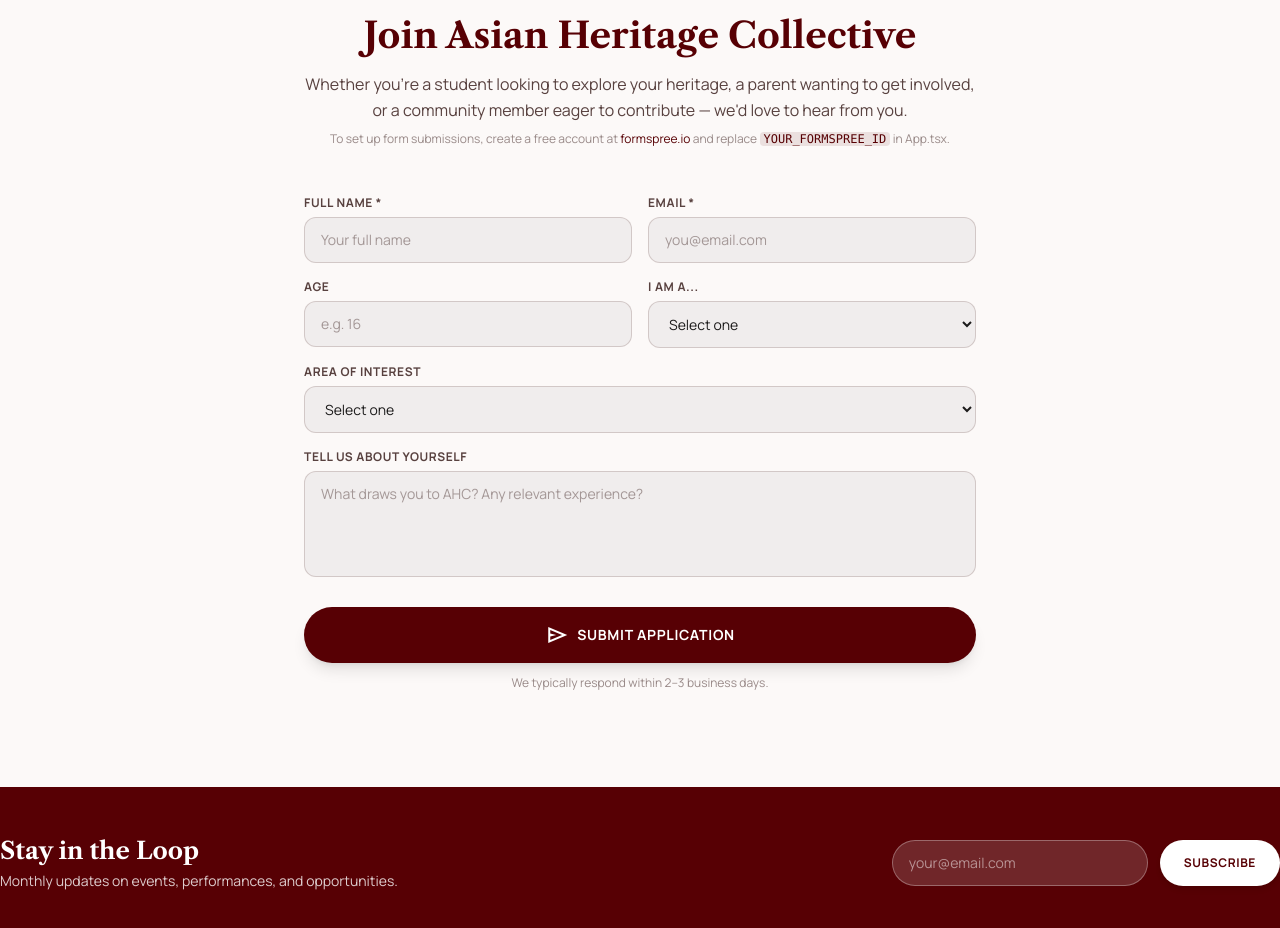
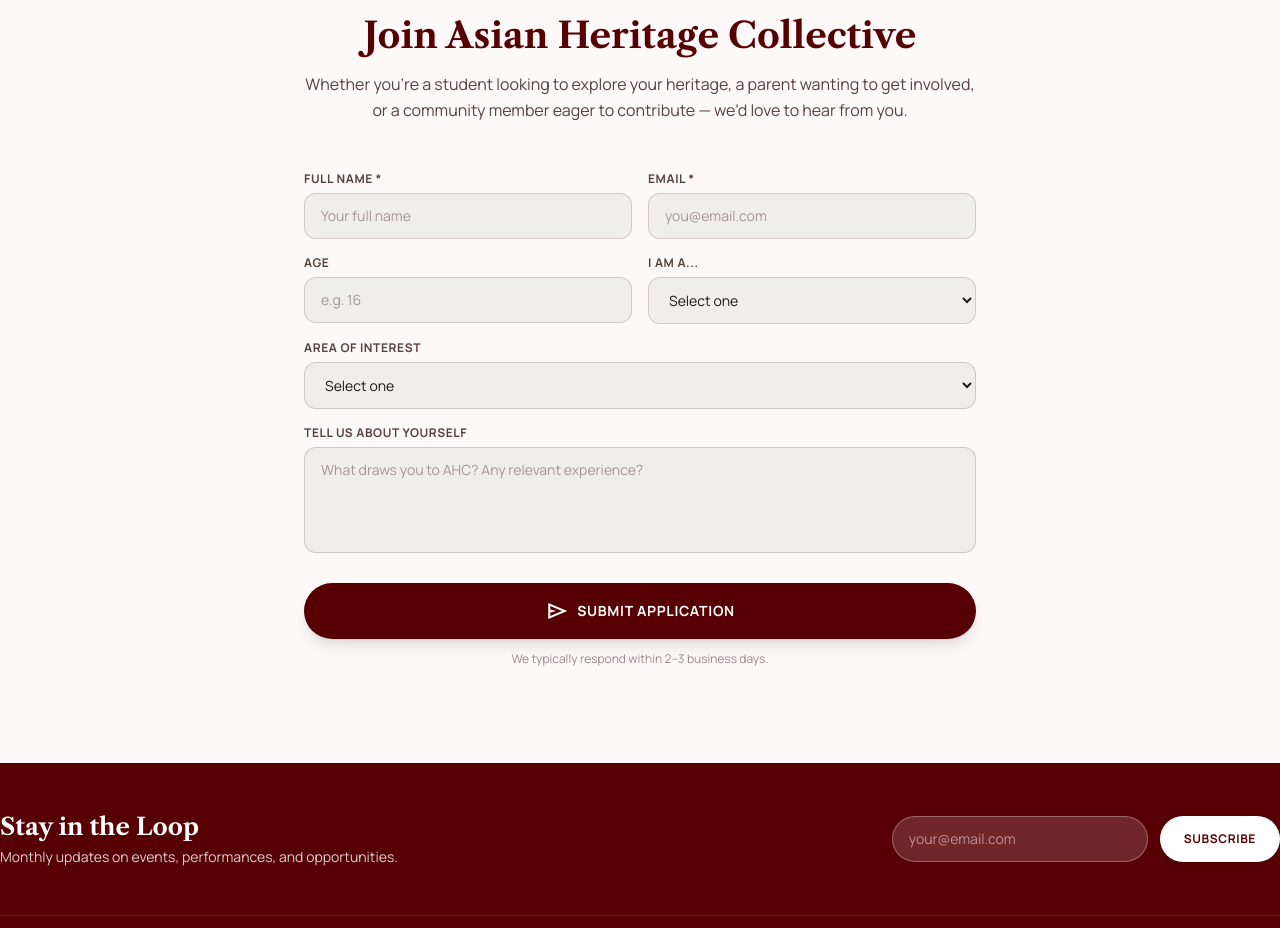
Before and after one commit to lyudongyan/Asian-Heritage-Collective, a React (Vite) app in the folder Github/: page / in a window 1280 px wide. Shown: the part 9100-10028 px from the top of the page. Built offline with nearby package versions, Linux system fonts and the light colour scheme.

Commit message:
Integrate Formspree endpoint xgoqpveq and update background video to NEW AHC WEBSITE VIDEO

```diff
--- a/Github/src/App.tsx
+++ b/Github/src/App.tsx
@@ -204,7 +204,7 @@ function ApplyForm() {
     name: "", email: "", age: "", role: "", interest: "", message: "",
   });
 
-  const FORMSPREE_ID = "YOUR_FORMSPREE_ID"; // ← replace with your Formspree form ID
+  const FORMSPREE_ID = "xgoqpveq"; // ← replace with your Formspree form ID
 
   function handleChange(e: React.ChangeEvent<HTMLInputElement | HTMLTextAreaElement | HTMLSelectElement>) {
     setForm((f) => ({ ...f, [e.target.name]: e.target.value }));
@@ -321,7 +321,7 @@ function NewsletterBar() {
   const [email, setEmail] = useState("");
   const [done, setDone] = useState(false);
   const [loading, setLoading] = useState(false);
-  const FORMSPREE_NEWSLETTER_ID = "YOUR_NEWSLETTER_FORMSPREE_ID"; // ← replace
+  const FORMSPREE_NEWSLETTER_ID = "xgoqpveq"; // ← replace
 
   async function handleSubmit(e: React.MouseEvent) {
     e.preventDefault();
@@ -650,11 +650,7 @@ export default function App() {
                   <p className="font-body text-base text-on-surface-variant mt-4 max-w-2xl mx-auto leading-relaxed">
                     Whether you're a student looking to explore your heritage, a parent wanting to get involved, or a community member eager to contribute — we'd love to hear from you.
                   </p>
-                  <p className="font-body text-xs text-on-surface-variant/60 mt-2">
-                    To set up form submissions, create a free account at{" "}
-                    <a href="https://formspree.io" target="_blank" rel="noopener noreferrer" className="text-primary hover:underline">formspree.io</a>{" "}
-                    and replace <code className="bg-primary/10 px-1 rounded text-primary">YOUR_FORMSPREE_ID</code> in App.tsx.
-                  </p>
+
                 </div>
                 <ApplyForm />
               </div>
```
Also changed, not shown: 2 other files (tests, documents, lock files or other folders).
